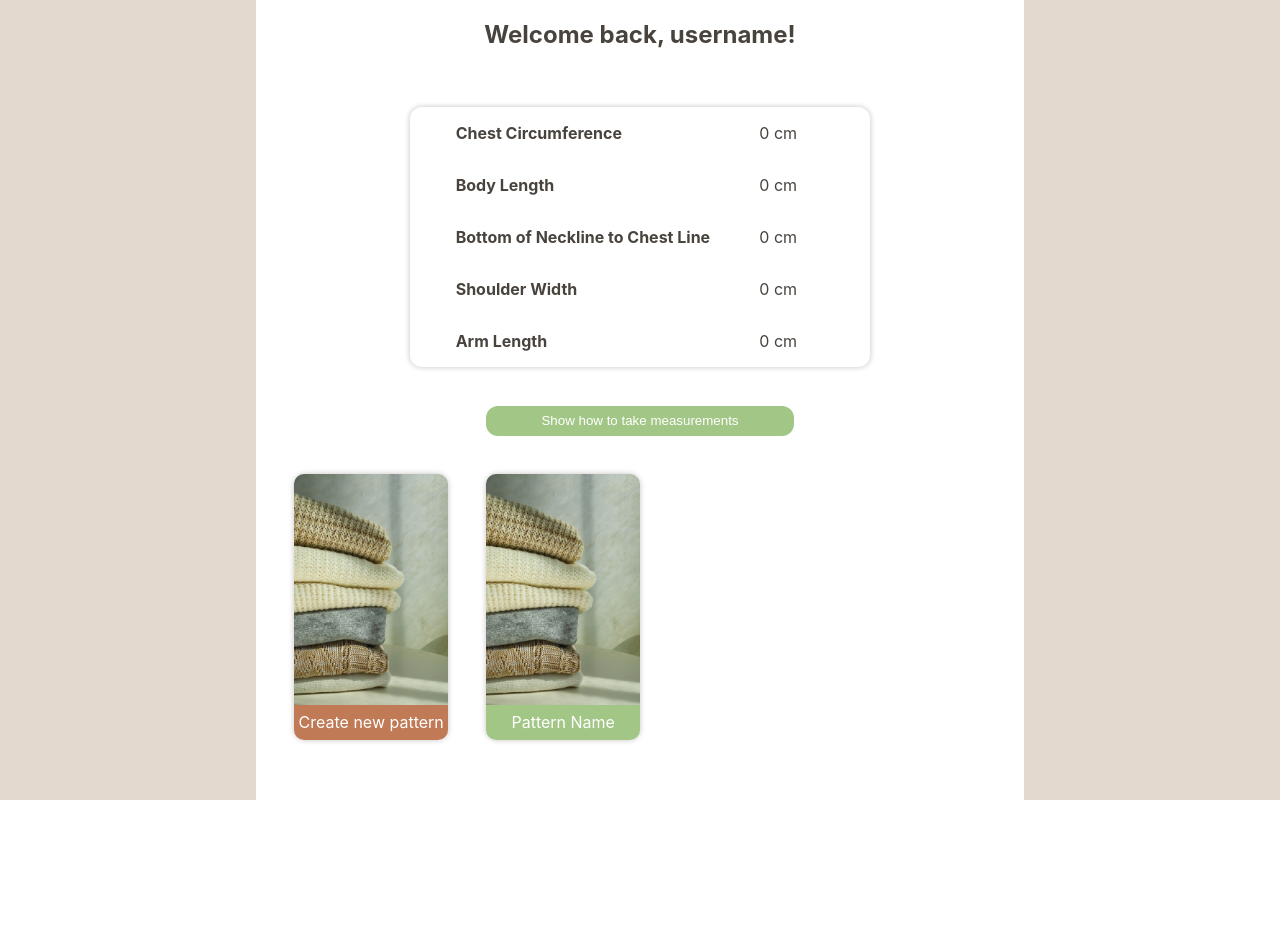
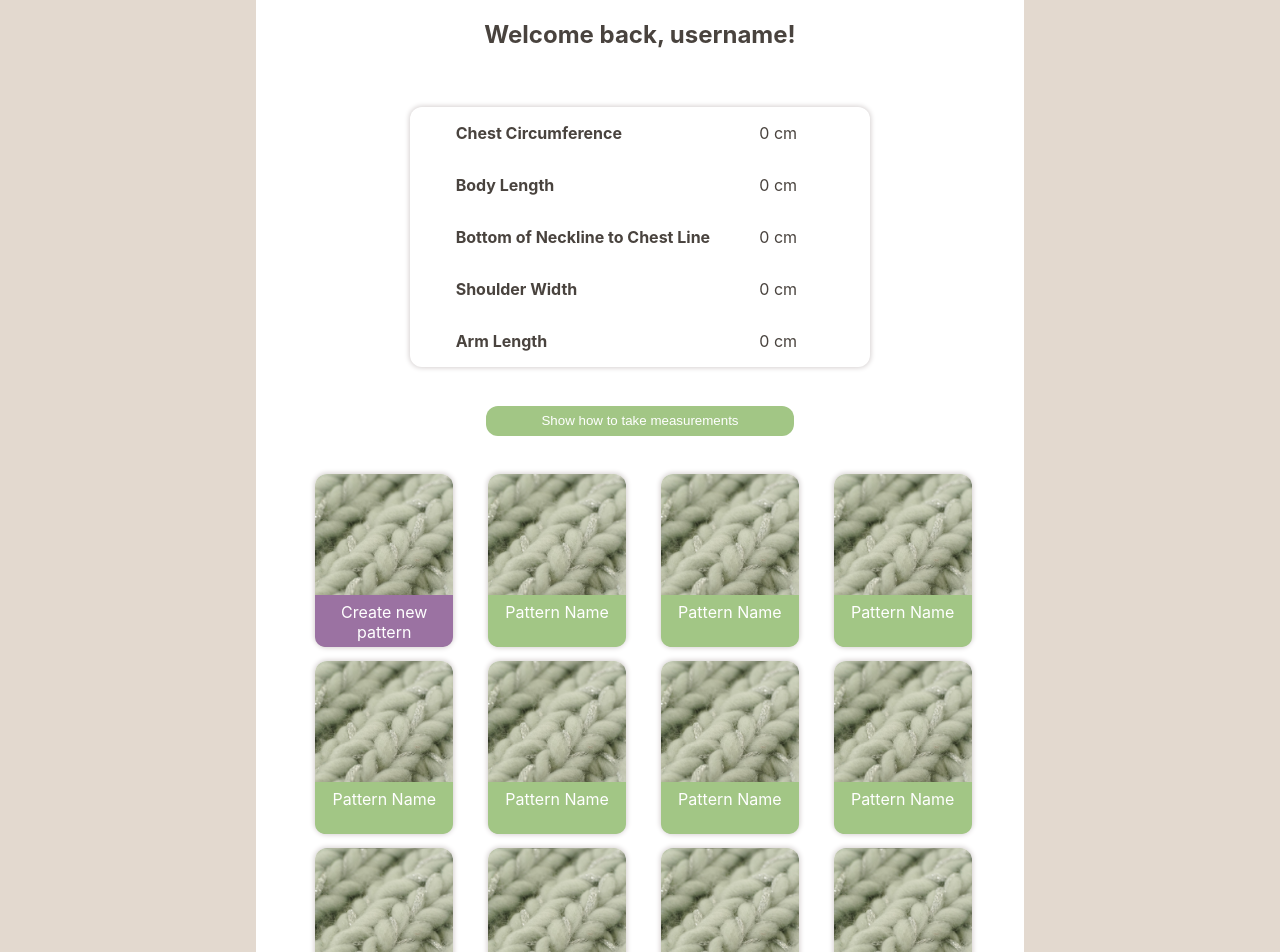
Before and after one commit to ClaireAdele/jumper-generator, a React (Create React App) app: page /profile in a window 1280 px wide. Shown: the top 952 px of the page. Before the commit the page ends 800 px from the top, so only its background shows below. Built offline with nearby package versions, Linux system fonts and the light colour scheme.

Commit message:
Fixing some problems with the display of the profile, and experimenting with styling

```diff
--- a/src/App.css
+++ b/src/App.css
@@ -28,7 +28,7 @@ body {
 }
 
 .pageShaper {
-  height: 100%;
+  min-height: 100%;
   grid-column: 2;
   background-color: white;
 }
--- a/src/components/profile/Profile.css
+++ b/src/components/profile/Profile.css
@@ -1,11 +1,11 @@
 #profile-page {
     display: flex;
     flex-direction: column;
+    min-height: 100%;
 }
 
 #profile-info-style {
     margin: 5% 20% 5% 20%;
-    background-color: white;
     border-radius: 12px;
     box-shadow: 0px 0px 5px 1px #d6d1d1;
 }
@@ -23,24 +23,6 @@
 #profile-value {
     grid-column: 3;
     justify-self: center;
-}
-
-#username-img {
-    background-image: url("./profile-assets/fabric-2892492_1280.jpg");
-    background-size: cover;
-    background-position: center;
-    display: flex;
-    flex-direction: column;
-    align-items: center;
-    justify-content: center;
-    color: white;
-    border-top-left-radius: 12px;
-    border-top-right-radius: 12px;
-}
-
-div#username-img > h4 {
-    max-width: 100%;
-    align-self: center;
 }
 
 #show-how-to-measurements {
--- a/src/components/profile/Profile.js
+++ b/src/components/profile/Profile.js
@@ -2,7 +2,7 @@ import "../../App.css"
 import "./Profile.css"
 import HowToTakeMeasurements from "../pattern-data-entry/data-entry-children/HowToTakeMeasurements"
 import PatternList from "./pattern-list/PatternList"
-import React, { useState } from "react"
+import React, { useEffect, useState, useContext } from "react"
 import Measurement from "./profile-children/Measurement"
 import editSvgIcon from "./profile-assets/pen-square-svgrepo-com.svg"
 
--- a/src/components/profile/pattern-list/PatternList.js
+++ b/src/components/profile/pattern-list/PatternList.js
@@ -8,11 +8,24 @@ const PatternList = () => {
   return (
     <div id="pattern-list-container">
       <div className="pattern-tile">
-        <img className="pattern-tile-img" src={placeHolderImg}></img>
         <Link className="pattern-link" id="create-new-pattern" to="/data-entry">
           Create new pattern
         </Link>
       </div>
+      <PatternTile />
+      <PatternTile />
+      <PatternTile />
+      <PatternTile />
+      <PatternTile />
+      <PatternTile />
+      <PatternTile />
+      <PatternTile />
+      <PatternTile />
+      <PatternTile />
+      <PatternTile />
+      <PatternTile />
+      <PatternTile />
+      <PatternTile />
       <PatternTile />
     </div>
   );
--- a/src/components/profile/pattern-list/PatternTile.js
+++ b/src/components/profile/pattern-list/PatternTile.js
@@ -6,7 +6,6 @@ import { Link } from "react-router-dom";
 const PatternTile = () => {
   return (
     <div className="pattern-tile">
-      <img className="pattern-tile-img" src={jumper}></img>
       <Link className="pattern-link" to="/yoke-pattern">
         Pattern Name
       </Link>
--- a/src/components/profile/pattern-list/Patterns.css
+++ b/src/components/profile/pattern-list/Patterns.css
@@ -1,16 +1,27 @@
 #pattern-list-container {
     display: flex;
+    flex-wrap: wrap;
+    justify-content: space-around;
     margin-bottom: 5%;
+    margin-left: 5%;
+    margin-right: 5%;
     max-width: 100%;
 }
 
 .pattern-tile {
+    background-image: url("../profile-assets/fabric-2892492_1280.jpg");
+    background-size: cover;
+    background-position: center;
+    aspect-ratio: 4 / 5;
+        /* Maintain width:height ratio */
+        width: 22%;
+    display: grid;
+    grid-template-rows: 70% 30%;
+    width: 20%;
+    height: 25%;
+    margin-left: 1%;
+    margin-bottom: 2%;
     border-radius: 12px;
-    display: flex;
-    flex-direction: column;
-    max-width: 20%;
-    min-width: 20%;
-    margin-left: 5%;
     box-shadow: 0px 0px 5px 1px #d6d1d1;
 }
 
@@ -21,6 +32,7 @@
 
 .pattern-link {
     background-color: #A2C685;
+    grid-row: 2;
     border-bottom-left-radius: 10px;
     border-bottom-right-radius: 10px;
     text-align: center;
@@ -30,11 +42,11 @@
 }
 
 #create-new-pattern {
-    background-color: rgb(192, 122, 85) !important;
+    background-color: rgb(155, 114, 162) !important;
 }
 
 #create-new-pattern:hover {
-    background-color: rgb(130, 73, 42) !important;
+    background-color: rgb(126, 70, 136) !important;
 }
 
 .pattern-link:hover {
--- a/src/components/profile/profile-children/Measurement.js
+++ b/src/components/profile/profile-children/Measurement.js
@@ -1,7 +1,19 @@
-import React, { useState } from "react";
+import React, { useState, useContext, useEffect } from "react";
+import { FinalJumperDataContext } from "../../pattern-data-entry/data-entry-context/FinalJumperDataContext";
 
 const Measurement = ({ measurement }) => {
   const [preferredUnit, setPreferredUnit] = useState("cm");
+     const { finalJumperData, setFinalJumperData } = useContext(
+       FinalJumperDataContext
+     );
+
+
+  useEffect(() => {
+    if (finalJumperData.selectedUnit) {
+      setPreferredUnit(finalJumperData.selectedUnit);
+    }
+  }, []);
+
 
   return (
     <div className="profile-row">
```
Also changed, not shown: src/components/profile/profile-assets/fabric-2892517_1280.jpg (added), src/components/profile/profile-assets/yarn-2564556_1280.jpg (added).
